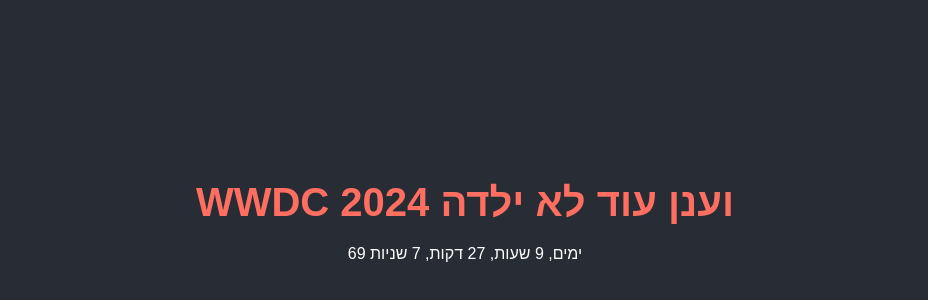
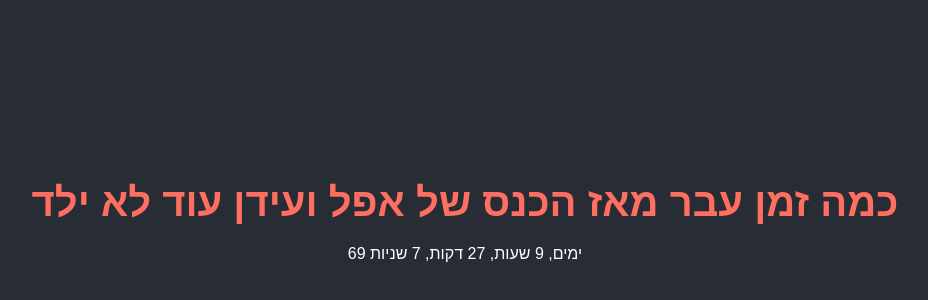
Before and after one commit to yaneeva/idanbirth, a plain HTML site: page index.html in a window 1280 px wide. Shown: the part 184-484 px from the top of the page, without its empty margins (175-1103 px from the left). Drawn offline with Linux system fonts and the light colour scheme.

Commit message:
Update index.html

```diff
--- a/index.html
+++ b/index.html
@@ -8,7 +8,7 @@
 </head>
 <body>
     <div class="container">
-        <h1 id="headline">WWDC 2024 וענן עוד לא ילדה</h1>
+        <h1 id="headline">כמה זמן עבר מאז הכנס של אפל ועידן עוד לא ילד</h1>
         <p id="timePassed"></p>
     </div>
 
```
